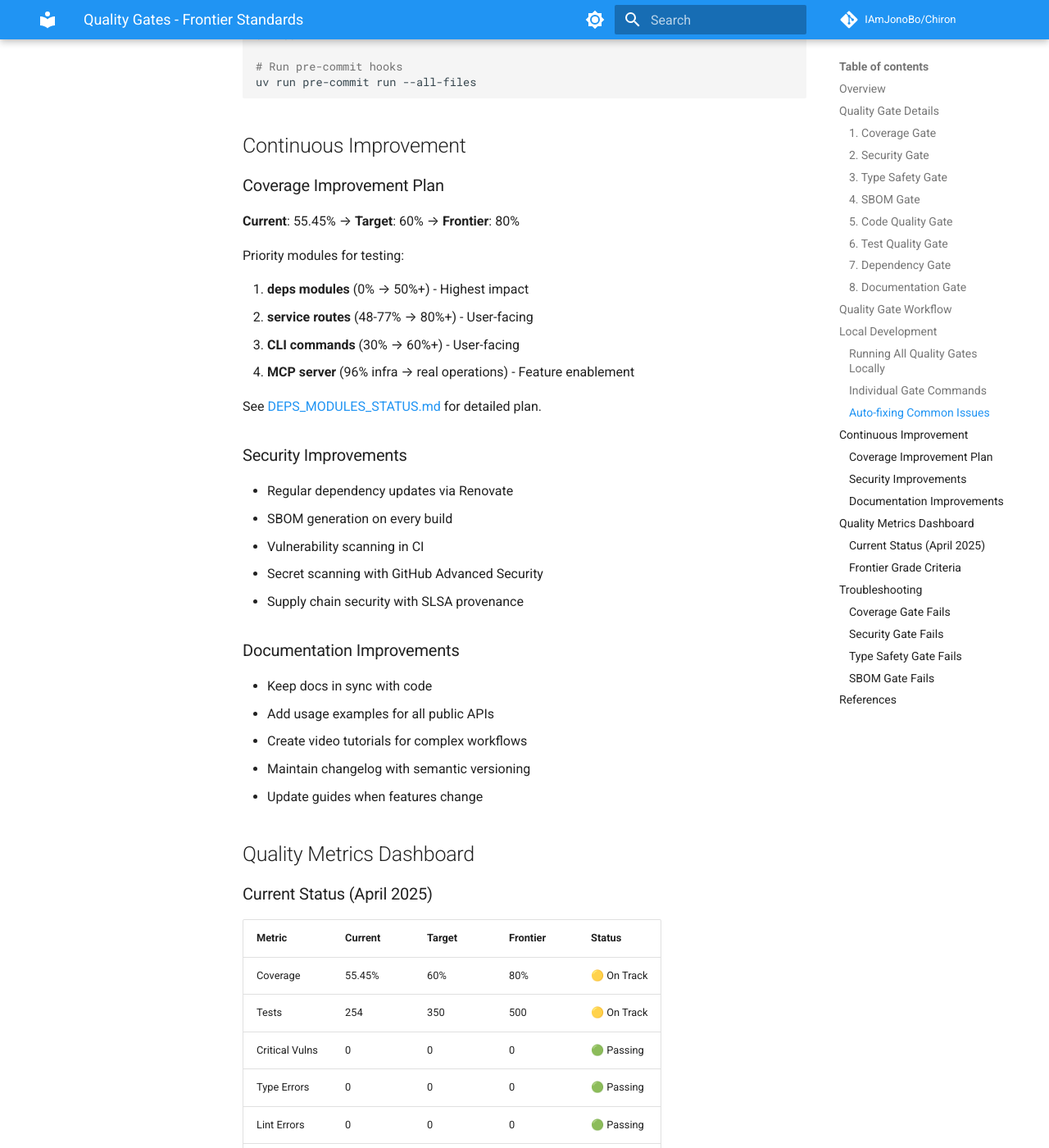
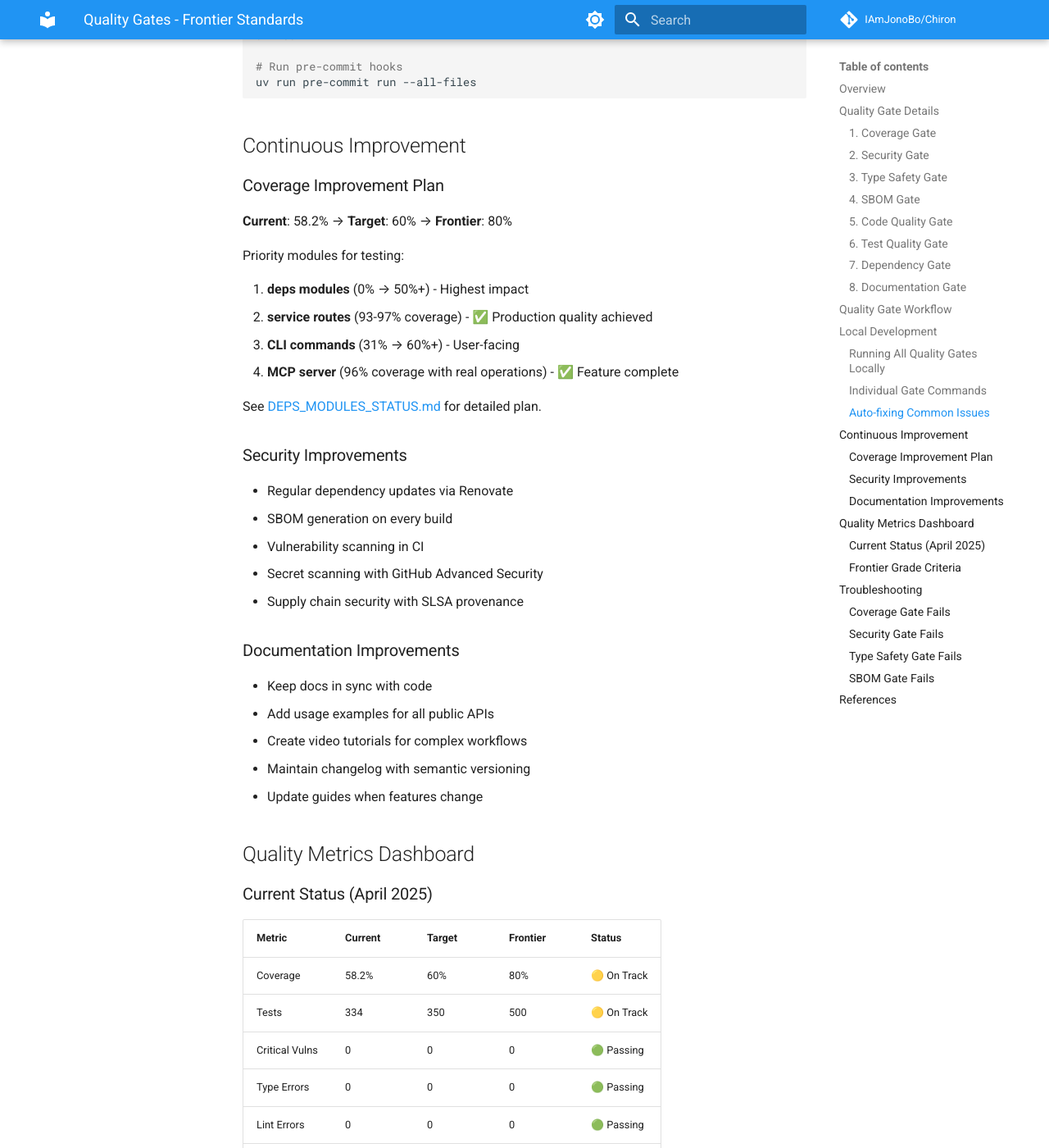
Before and after one commit to IAmJonoBo/Chiron, an MkDocs documentation site: the page built from docs/QUALITY_GATES.md, in a window 1280 px wide and 1400 px high, scrolled down 8005 px. Shown: the whole window at 82% size. Built offline with MkDocs 1.6.1 and Material for MkDocs 9.7.7, drawn with Linux system fonts in a browser that asks for light colours; comment, search, counter and statistics services are not loaded; some of the changed text lies outside the part shown.

Commit message:
Update all documentation to reflect MCP completion and current metrics
Co-authored-by: IAmJonoBo <20725096+IAmJonoBo@users.noreply.github.com>

```diff
--- a/docs/QUALITY_GATES.md
+++ b/docs/QUALITY_GATES.md
@@ -27,7 +27,7 @@ Chiron implements 8 comprehensive quality gates that run on every push and pull
 - **Target**: 60% (recommended for production)
 - **Frontier**: 80% (frontier-grade excellence)
 
-**Current Status**: 55.45% ✅ (exceeds minimum by 5.45%)
+**Current Status**: 58.2% ✅ (exceeds minimum by 8.2%)
 
 **How it works**:
 
@@ -365,14 +365,14 @@ uv run pre-commit run --all-files
 
 ### Coverage Improvement Plan
 
-**Current**: 55.45% → **Target**: 60% → **Frontier**: 80%
+**Current**: 58.2% → **Target**: 60% → **Frontier**: 80%
 
 Priority modules for testing:
 
 1. **deps modules** (0% → 50%+) - Highest impact
-2. **service routes** (48-77% → 80%+) - User-facing
-3. **CLI commands** (30% → 60%+) - User-facing
-4. **MCP server** (96% infra → real operations) - Feature enablement
+2. **service routes** (93-97% coverage) - ✅ Production quality achieved
+3. **CLI commands** (31% → 60%+) - User-facing
+4. **MCP server** (96% coverage with real operations) - ✅ Feature complete
 
 See [DEPS_MODULES_STATUS.md](DEPS_MODULES_STATUS.md) for detailed plan.
 
@@ -398,8 +398,8 @@ See [DEPS_MODULES_STATUS.md](DEPS_MODULES_STATUS.md) for detailed plan.
 
 | Metric         | Current | Target | Frontier | Status      |
 | -------------- | ------- | ------ | -------- | ----------- |
-| Coverage       | 55.45%  | 60%    | 80%      | 🟡 On Track |
-| Tests          | 254     | 350    | 500      | 🟡 On Track |
+| Coverage       | 58.2%   | 60%    | 80%      | 🟡 On Track |
+| Tests          | 334     | 350    | 500      | 🟡 On Track |
 | Critical Vulns | 0       | 0      | 0        | 🟢 Passing  |
 | Type Errors    | 0       | 0      | 0        | 🟢 Passing  |
 | Lint Errors    | 0       | 0      | 0        | 🟢 Passing  |
```
Also changed, not shown: IMPLEMENTATION_SUMMARY.md (+26 -2 lines), README.md (+3 -3 lines), docs/DEPS_MODULES_STATUS.md (+4 -4 lines).
